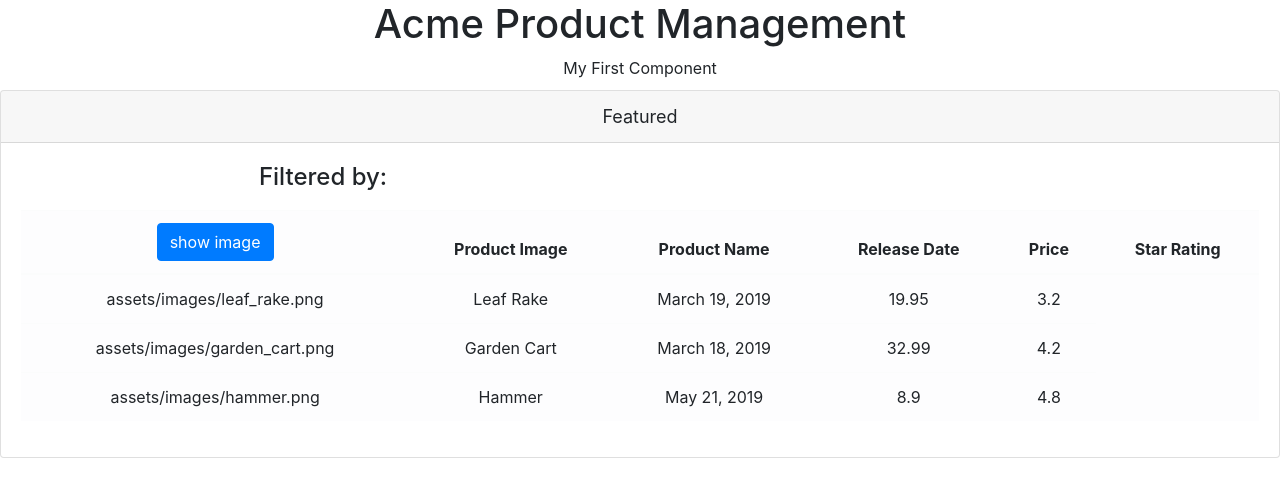
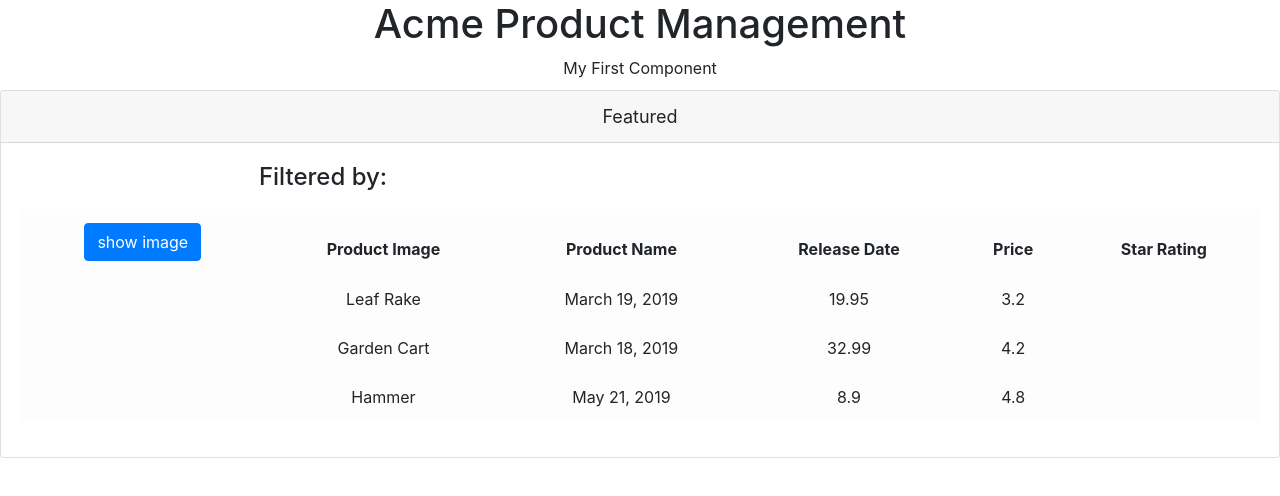
Before and after one commit to MrSankofa/productInventoryAngular, an Angular app: page / in a window 1280 px wide. Shown: the top 496 px of the page. Built offline with nearby package versions, Linux system fonts and the light colour scheme.

Commit message:
implemented conditional rendering for the image button

```diff
--- a/src/app/products/productsList.component.html
+++ b/src/app/products/productsList.component.html
@@ -5,7 +5,6 @@
   <div class="card-body">
     <div class="row">
       <div class="col-md-6">
-
         <h4>Filtered by:</h4>
       </div>
     </div>
@@ -13,7 +12,11 @@
       <table class="table table-light" *ngIf="products && products.length">
         <thead>
           <tr>
-            <th><button class="btn btn-primary" (click)="toggleShowImage()"> {{ showImage ? "hide" : "show" }} image</button></th>
+            <th>
+              <button class="btn btn-primary" (click)="toggleShowImage()">
+                {{ showImage ? "hide" : "show" }} image
+              </button>
+            </th>
             <th>Product Image</th>
             <th>Product Name</th>
             <th>Release Date</th>
@@ -24,8 +27,14 @@
         <tbody>
           <tr *ngFor="let product of products">
             <td>
-              {{ product.imageUrl }}
+              <img
+                src="{{ product.imageUrl }}"
+                alt="{{ product.productName }}"
+                style="width: 50px;"
+                *ngIf="showImage"
+              />
             </td>
+
             <td>
               {{ product.productName }}
             </td>
```
